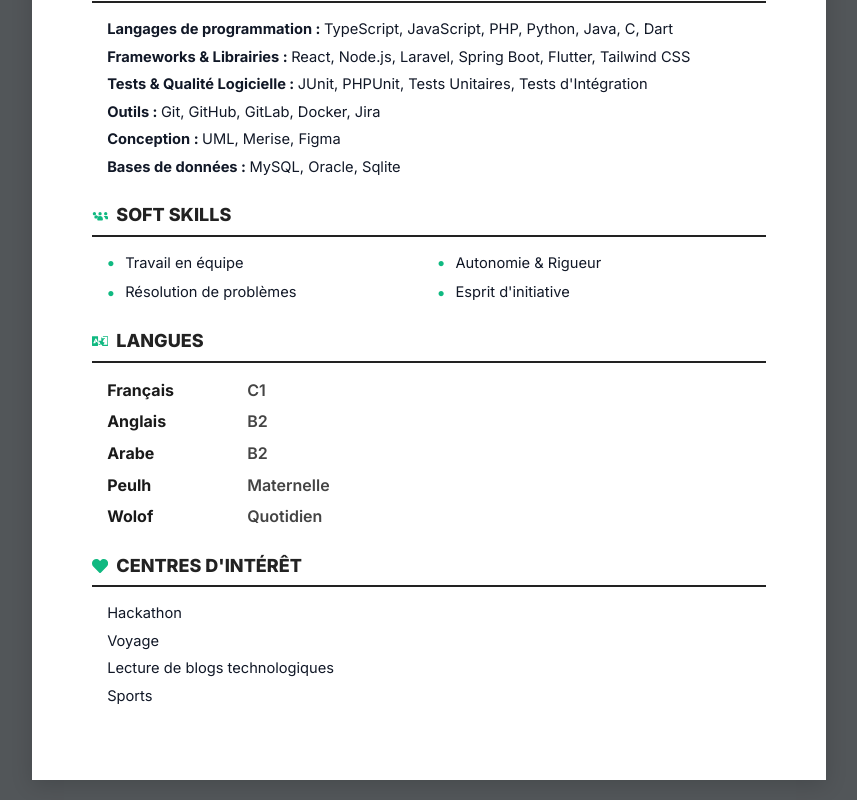
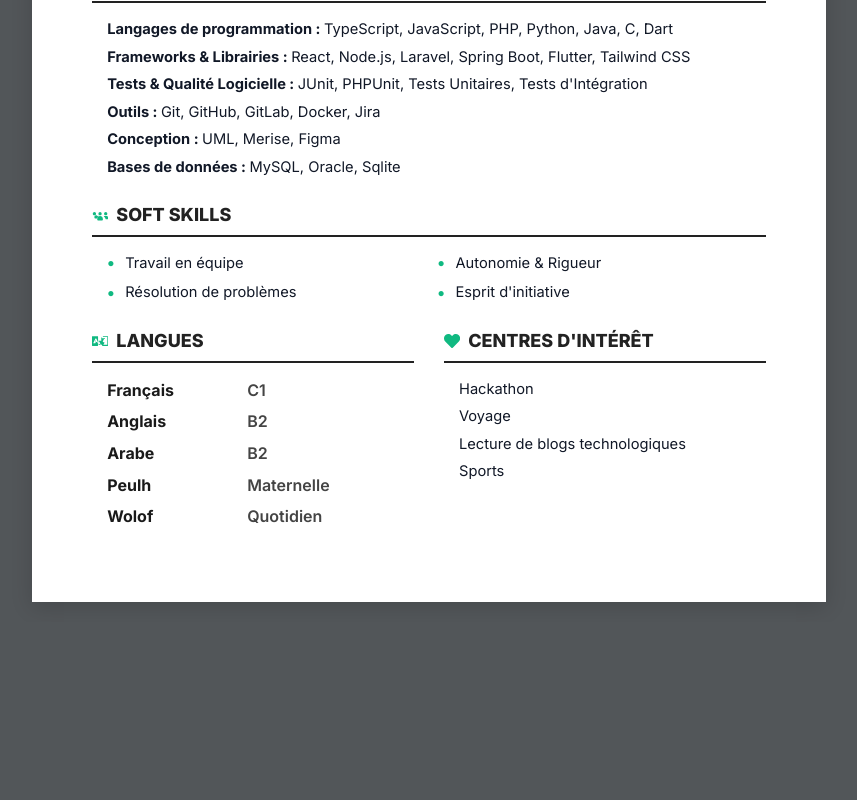
Before and after one commit to sow-aliou/Mon-CV, a React (Vite) app: page / in a window 1280 px wide. Shown: the part 1619-2419 px from the top of the page, without its empty margins (211-1068 px from the left). After the commit the page ends 2241 px from the top, so only its background shows below. Built offline with nearby package versions, Linux system fonts and the light colour scheme.

Commit message:
layout: disposition côte à côte des sections langues et centres d'intérêt

```diff
--- a/src/App.css
+++ b/src/App.css
@@ -91,6 +91,17 @@ body {
 
 .cv-section {
   margin-bottom: 22px;
+}
+
+.cv-section-row {
+  display: grid;
+  grid-template-columns: 1fr 1fr;
+  gap: 30px;
+  margin-bottom: 22px;
+}
+
+.cv-section-row .cv-section {
+  margin-bottom: 0;
 }
 
 .cv-section h2 {
--- a/src/App.jsx
+++ b/src/App.jsx
@@ -185,6 +185,7 @@ function App() {
           </ul>
         </section>
 
+        <div className="cv-section-row">
           <section className="cv-section">
             <h2><FaLanguage className="section-icon" /> LANGUES</h2>
             <div className="languages-list">
@@ -208,6 +209,7 @@ function App() {
               ))}
             </ul>
           </section>
+        </div>
 
       </div>
       <PrintButton />
```
Lines whose indentation alone changed are shown as unchanged.
